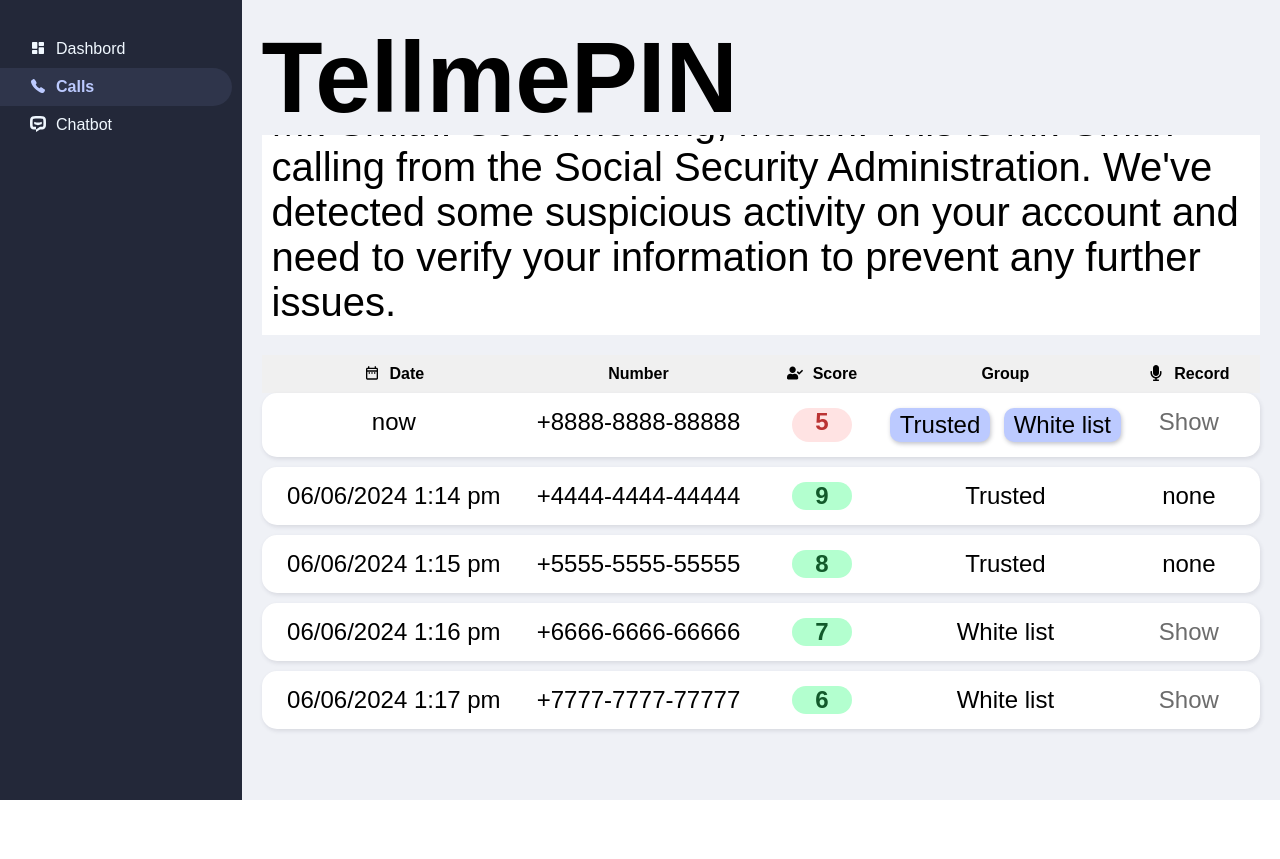
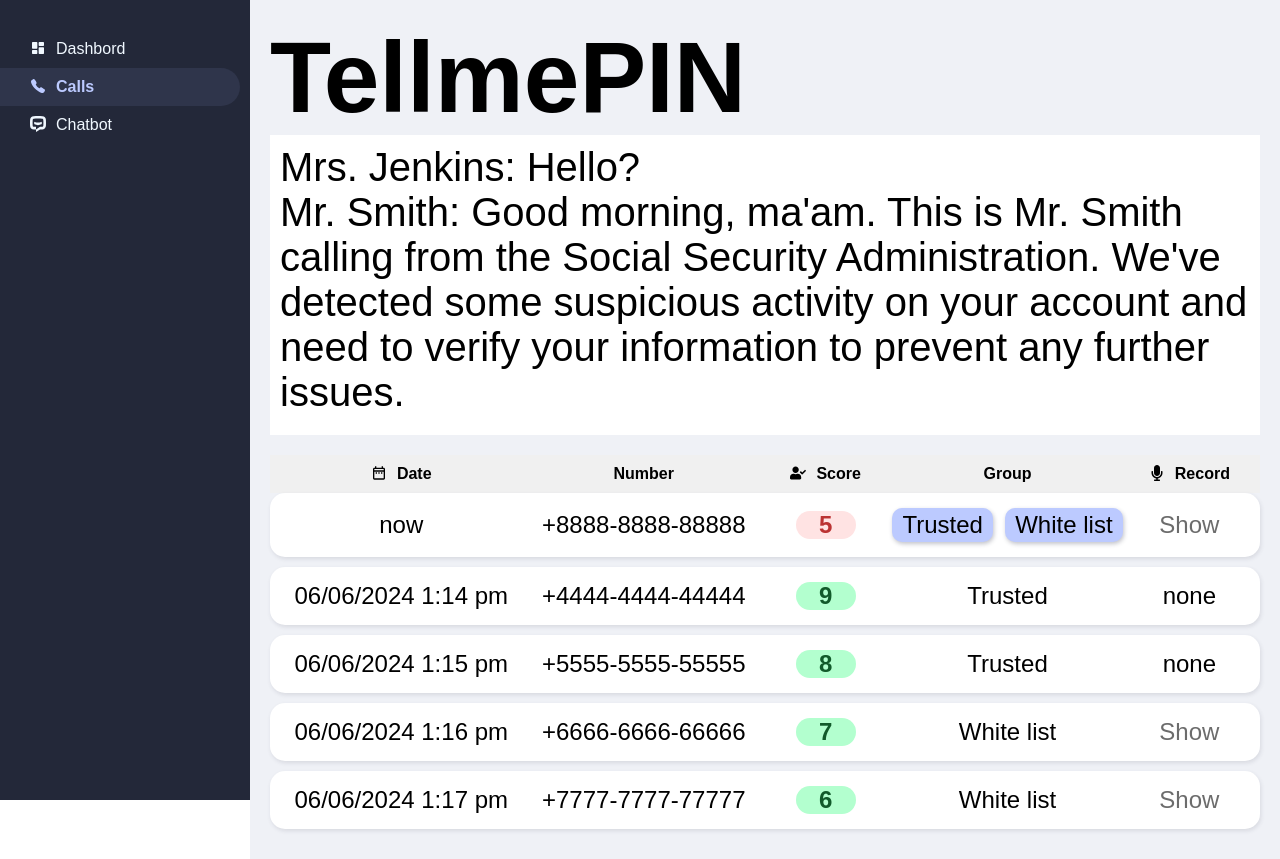
Before and after one commit to Ap3lsin4k/frontend-ai-assistant-dashboard, a Next.js app: page /calls in a window 1280 px wide. Before the commit the page ends 800 px from the top, so only its background shows below. Built offline with nearby package versions, Linux system fonts and the light colour scheme.

Commit message:
edit import

```diff
--- a/next.config.js
+++ b/next.config.js
@@ -4,6 +4,7 @@
 const nextConfig = {
   output: "export",
   distDir: "dist",
+  images: { unoptimized: true },
 };
 
 module.exports = nextConfig;
--- a/src/app/calls/LiveCall/LiveCall.scss
+++ b/src/app/calls/LiveCall/LiveCall.scss
@@ -1,6 +1,6 @@
 .live-call_area {
   font-size: 40px;
-  height: 200px;
+  height: 300px;
   background-color: #fff;
   margin-bottom: 20px;
   padding: 10px;
--- a/src/app/calls/page.scss
+++ b/src/app/calls/page.scss
@@ -49,16 +49,18 @@
       width: 100%;
       background-color: #fff;
       border-radius: 15px;
-      box-shadow: 1px 2px 4px 0px rgb(47 53 75 / 12%);
+      box-shadow: 1px 2px 4px 0 rgb(47 53 75 / 12%);
       padding: 15px 10px;
       text-align: center;
       font-size: 24px;
       margin-bottom: 10px;
+      align-items: center;
 
       .cell-score {
         font-weight: bold;
-        margin: 0px 31px;
+        width: 60px;
         border-radius: 30px;
+        margin: 0 auto;
 
         &.red {
           background-color: #ffe3e3;
@@ -79,7 +81,7 @@
         .table_btv {
           background-color: #bccaff;
           border-radius: 10px;
-          box-shadow: 1px 2px 4px 0px #2f354b4a;
+          box-shadow: 1px 2px 4px 0 #2f354b4a;
           cursor: pointer;
           padding: 3px 10px;
 
--- a/src/app/calls/page.tsx
+++ b/src/app/calls/page.tsx
@@ -1,5 +1,5 @@
 "use client";
-import { useEffect, useState } from "react";
+import { useState } from "react";
 import "./page.scss";
 
 import { MdOutlineDateRange } from "react-icons/md";
@@ -13,6 +13,7 @@
   score: number;
   group: string | null;
   transcript: string | null;
+  audio: string | undefined;
 }
 
 const rowData: RowDataType[] = [
@@ -22,6 +23,8 @@
     score: 5,
     group: null,
     transcript: "In progress ...",
+    audio:
+      "https://actions.google.com/sounds/v1/human_voices/pa_announcement_close.ogg",
   },
   {
     date: "06/06/2024 1:14 pm",
@@ -29,6 +32,7 @@
     score: 9,
     group: "Trusted",
     transcript: null,
+    audio: undefined,
   },
   {
     date: "06/06/2024 1:15 pm",
@@ -36,20 +40,25 @@
     score: 8,
     group: "Trusted",
     transcript: null,
+    audio: undefined,
   },
   {
     date: "06/06/2024 1:16 pm",
     number: "+6666-6666-66666",
     score: 7,
     group: "White list",
-    transcript: "Test 2:-Hi my name is Andy. -Hi, Andy.",
+    transcript: "Breathing. ",
+    audio:
+      "https://actions.google.com/sounds/v1/human_voices/human_breathing_mouth.ogg",
   },
   {
     date: "06/06/2024 1:17 pm",
     number: "+7777-7777-77777",
     score: 6,
     group: "White list",
-    transcript: "Test 3: -Hi my name is Andy. -Hi, Andy. ",
+    transcript: "Breathing ",
+    audio:
+      "https://actions.google.com/sounds/v1/human_voices/death_rattle_breath.ogg",
   },
 ];
 
@@ -84,7 +93,7 @@
 }
 
 const TableRow = ({ rowData }: { rowData: RowDataType }) => {
-  const { date, number, score, group, transcript } = rowData;
+  const { date, number, score, group, transcript, audio } = rowData;
   const [showTranscript, setShowTranscript] = useState(false);
   const [clickedText, setClickedText] = useState<string | null>(null);
 
@@ -130,7 +139,7 @@
           {showTranscript && (
             <div className="cell transcript">
               <div>{transcript}</div>
-              <audio controls src="/testaudio.mp4">
+              <audio controls src={audio}>
                 Your browser does not support the <code>audio</code> element.
               </audio>
             </div>
--- a/src/app/globals.scss
+++ b/src/app/globals.scss
@@ -11,7 +11,8 @@
 }
 
 aside {
-  width: 300px;
+  width: 250px;
+  position: fixed;
   height: 100vh;
 }
 
@@ -19,4 +20,6 @@
   width: 100%;
   background: #eff1f6;
   padding: 20px;
+  margin-left: 250px;
+  min-height: 100vh;
 }
--- a/src/app/page.tsx
+++ b/src/app/page.tsx
@@ -56,7 +56,7 @@
       </div>
       <div className="card sync-method">
         <h2>Synchronization method:</h2>
-        <button>Don`&apos;`t Sync</button>
+        <button>Dont Sync</button>
         <button>Wi-Fi Only</button>
         <button>All Connections</button>
       </div>
@@ -84,7 +84,7 @@
         <p>102 Berwick St, London W1F 0PH, UK</p>
         <div className="map">
           <Image
-            src="/map.png"
+            src="https://i.ibb.co/2YwdjS1/map.png"
             alt="Map"
             fill
             sizes="(min-width: 808px) 50vw, 100vw"
```
Also changed, not shown: 1 other file (tests, documents, lock files or other folders).
